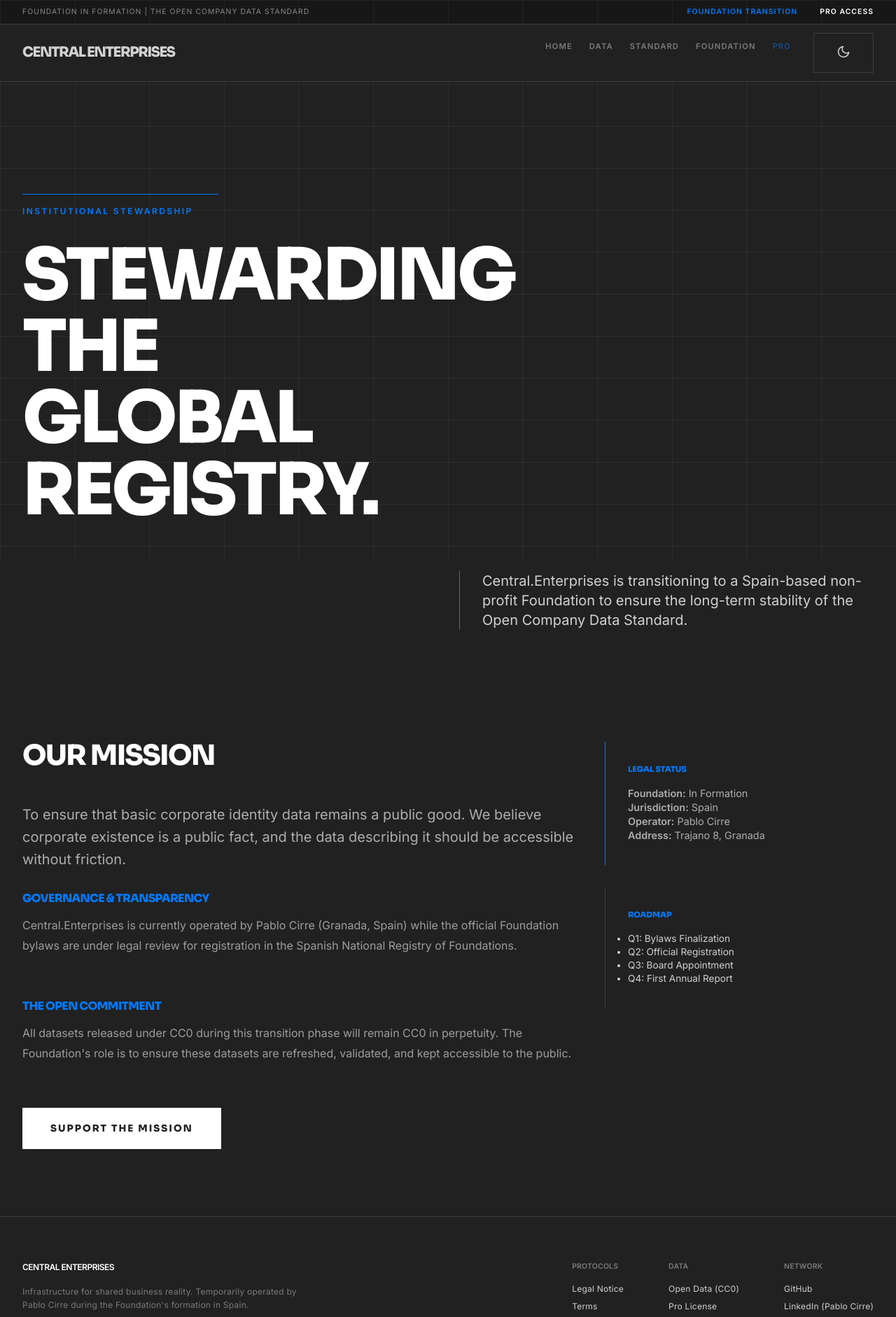
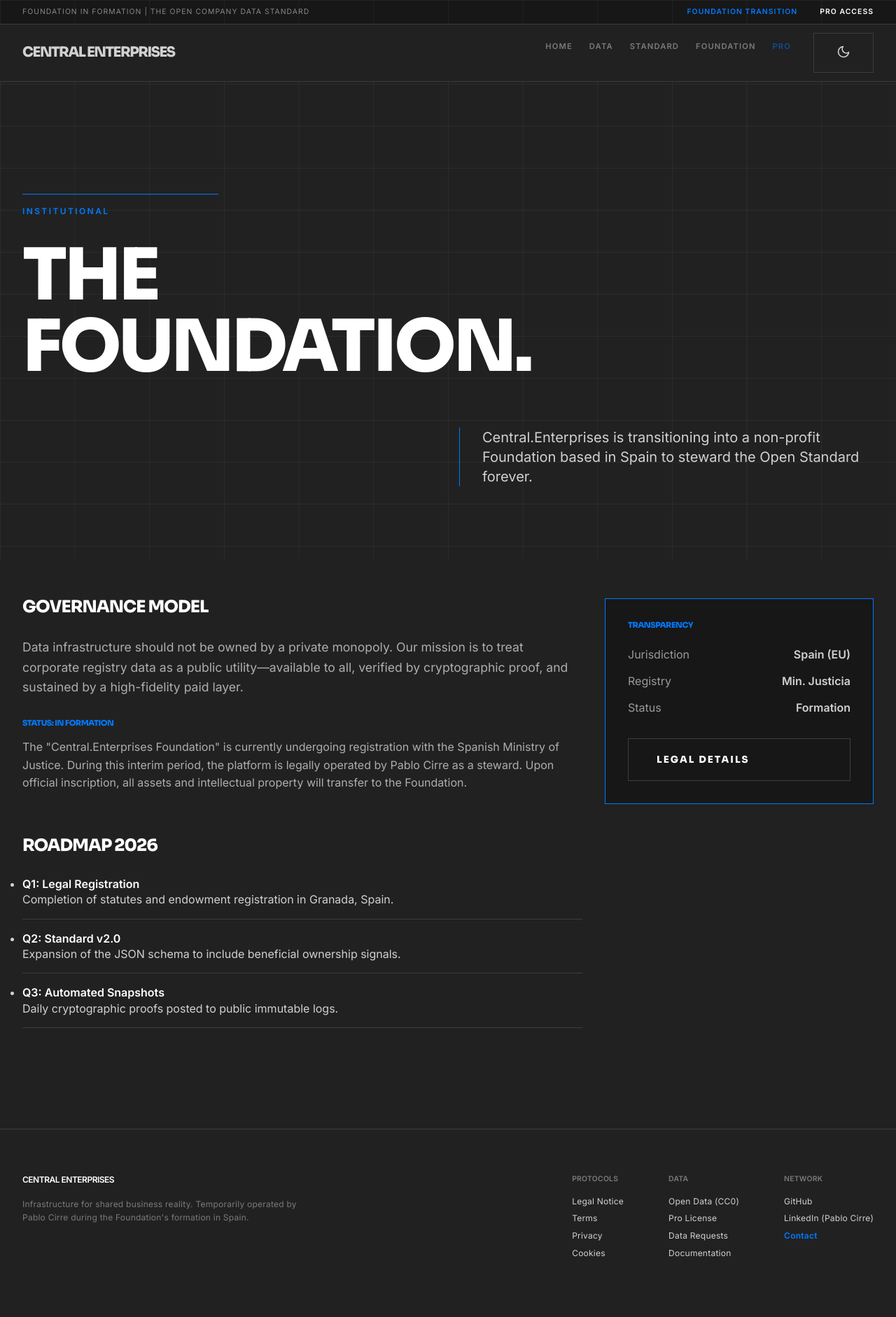
Before and after one commit to base-datos-empresas/central-enterprises, a PHP site: page /foundation/ in a window 1280 px wide. Shown: the top 1882 px of the page at 70% size. Run offline with PHP 8.4, Linux system fonts and the light colour scheme.

Commit message:
feat: foundation transparency page and trust remediations

```diff
--- a/public_html/data/index.php
+++ b/public_html/data/index.php
@@ -241,9 +241,11 @@ if ($filterJurisdiction && count($groupedCatalog) === 1) {
                                             </div>
                                         </div>
                                         <div>
-                                            <div style="font-size: 0.7rem; opacity: 0.6; text-transform: uppercase;">Quality
+                                            <div style="font-size: 0.7rem; opacity: 0.6; text-transform: uppercase;">Verified Fields
                                             </div>
-                                            <div style="font-size: 1.2rem; font-weight: 800; color: var(--accent);">98.5%</div>
+                                            <div style="font-size: 1.2rem; font-weight: 800; color: var(--accent);">
+                                                <?= isset($meta['totals']['fields_verified']) ? $meta['totals']['fields_verified'] : '5/5' ?>
+                                            </div>
                                         </div>
                                     </div>
                                 <?php else: ?>
--- a/public_html/foundation/index.php
+++ b/public_html/foundation/index.php
@@ -7,31 +7,30 @@ $basePath = "..";
 <head>
     <meta charset="UTF-8">
     <meta name="viewport" content="width=device-width, initial-scale=1.0">
-    <title>The Foundation | Central.Enterprises</title>
+    <title>Foundation | Central.Enterprises</title>
     <!-- Fonts -->
     <link rel="preconnect" href="https://fonts.googleapis.com">
     <link rel="preconnect" href="https://fonts.gstatic.com" crossorigin>
     <link href="https://fonts.googleapis.com/css2?family=Inter:wght@400;600&family=Sora:wght@800;900&display=swap"
         rel="stylesheet">
     <!-- Titan Core Styles -->
-    <link rel="stylesheet" href="<?= $basePath ?>/assets/titan.css?v=10">
+    <link rel="stylesheet" href="<?= $basePath ?>/assets/titan.css?v=11">
     <link rel="icon" type="image/png" href="<?= $basePath ?>/assets/favicon.png">
     <script src="<?= $basePath ?>/assets/theme-toggle.js?v=7" defer></script>
 </head>
 
 <body data-theme="titan-dark">
     <div class="grid-bg"></div>
-
     <?php include $basePath . '/includes/header.php'; ?>
 
     <main>
         <header class="hero">
             <div class="grid-container">
-                <div class="section-meta">INSTITUTIONAL STEWARDSHIP</div>
-                <h1 class="hero-title">STEWARDING THE <br>GLOBAL REGISTRY.</h1>
+                <div class="section-meta">INSTITUTIONAL</div>
+                <h1 class="hero-title">THE<br>FOUNDATION.</h1>
                 <div class="hero-desc">
-                    Central.Enterprises is transitioning to a Spain-based non-profit Foundation to ensure the long-term
-                    stability of the Open Company Data Standard.
+                    Central.Enterprises is transitioning into a non-profit Foundation based in Spain to steward the Open
+                    Standard forever.
                 </div>
             </div>
         </header>
@@ -39,54 +38,64 @@ $basePath = "..";
         <section class="section">
             <div class="grid-container">
                 <div class="span-8">
-                    <h2 class="section-title">Our Mission</h2>
-                    <p style="font-size: 1.25rem; line-height: 1.6; opacity: 0.8; margin-bottom: 2rem;">
-                        To ensure that basic corporate identity data remains a public good. We believe corporate
-                        existence is a public fact, and the data describing it should be accessible without friction.
+                    <h2 class="heading" style="margin-bottom:2rem;">Governance Model</h2>
+                    <p style="margin-bottom:2rem; opacity:0.8; font-size:1.1rem; line-height:1.6;">
+                        Data infrastructure should not be owned by a private monopoly. Our mission is to treat corporate
+                        registry data as a public utility—available to all, verified by cryptographic proof, and
+                        sustained by a high-fidelity paid layer.
                     </p>
 
-                    <div style="margin-bottom: 4rem;">
-                        <h3 class="heading" style="font-size: 1rem; color: var(--accent); margin-bottom: 1rem;">
-                            Governance & Transparency</h3>
-                        <p style="opacity: 0.7; line-height: 1.8;">
-                            Central.Enterprises is currently operated by Pablo Cirre (Granada, Spain) while the official
-                            Foundation bylaws are under legal review for registration in the Spanish National Registry
-                            of Foundations.
+                    <div style="margin-bottom:4rem;">
+                        <h3 class="titan-label" style="margin-bottom:1rem;">Status: In Formation</h3>
+                        <p style="opacity:0.8; line-height:1.6;">
+                            The "Central.Enterprises Foundation" is currently undergoing registration with the Spanish
+                            Ministry of Justice.
+                            During this interim period, the platform is legally operated by Pablo Cirre as a steward.
+                            Upon official inscription, all assets and intellectual property will transfer to the
+                            Foundation.
                         </p>
                     </div>
 
-                    <div style="margin-bottom: 4rem;">
-                        <h3 class="heading" style="font-size: 1rem; color: var(--accent); margin-bottom: 1rem;">The Open
-                            Commitment</h3>
-                        <p style="opacity: 0.7; line-height: 1.8;">
-                            All datasets released under CC0 during this transition phase will remain CC0 in perpetuity.
-                            The Foundation's role is to ensure these datasets are refreshed, validated, and kept
-                            accessible to the public.
-                        </p>
-                    </div>
+                    <h2 class="heading" style="margin-bottom:2rem;">Roadmap 2026</h2>
+                    <ul class="compare-list" style="margin-bottom:3rem;">
+                        <li
+                            style="margin-bottom:1rem; padding-bottom:1rem; border-bottom:1px solid var(--structural-line);">
+                            <strong style="color:var(--text-header);">Q1: Legal Registration</strong><br>
+                            Completion of statutes and endowment registration in Granada, Spain.
+                        </li>
+                        <li
+                            style="margin-bottom:1rem; padding-bottom:1rem; border-bottom:1px solid var(--structural-line);">
+                            <strong style="color:var(--text-header);">Q2: Standard v2.0</strong><br>
+                            Expansion of the JSON schema to include beneficial ownership signals.
+                        </li>
+                        <li
+                            style="margin-bottom:1rem; padding-bottom:1rem; border-bottom:1px solid var(--structural-line);">
+                            <strong style="color:var(--text-header);">Q3: Automated Snapshots</strong><br>
+                            Daily cryptographic proofs posted to public immutable logs.
+                        </li>
+                    </ul>
 
-                    <a href="<?= $basePath ?>/donations/" class="btn-institutional primary">Support the Mission</a>
                 </div>
 
                 <div class="span-4">
-                    <div style="padding: 2rem; border-left: 1px solid var(--accent);">
-                        <h4 class="titan-label">LEGAL STATUS</h4>
-                        <p style="font-size: 0.9rem; margin-top: 1rem; opacity: 0.8;">
-                            <strong>Foundation:</strong> In Formation<br>
-                            <strong>Jurisdiction:</strong> Spain<br>
-                            <strong>Operator:</strong> Pablo Cirre<br>
-                            <strong>Address:</strong> Trajano 8, Granada
-                        </p>
-                    </div>
-
-                    <div style="padding: 2rem; margin-top: 2rem; border-left: 1px solid var(--structural-line);">
-                        <h4 class="titan-label">ROADMAP</h4>
-                        <ul class="compare-list" style="margin-top: 1rem; font-size: 0.85rem;">
-                            <li>Q1: Bylaws Finalization</li>
-                            <li>Q2: Official Registration</li>
-                            <li>Q3: Board Appointment</li>
-                            <li>Q4: First Annual Report</li>
-                        </ul>
+                    <div style="background:var(--bg-secondary); padding:2rem; border:1px solid var(--accent);">
+                        <h3 class="titan-label" style="color:var(--accent);">Transparency</h3>
+                        <div style="margin-top:1.5rem;">
+                            <div style="display:flex; justify-content:space-between; margin-bottom:1rem;">
+                                <span style="opacity:0.7;">Jurisdiction</span>
+                                <strong>Spain (EU)</strong>
+                            </div>
+                            <div style="display:flex; justify-content:space-between; margin-bottom:1rem;">
+                                <span style="opacity:0.7;">Registry</span>
+                                <strong>Min. Justicia</strong>
+                            </div>
+                            <div style="display:flex; justify-content:space-between; margin-bottom:1rem;">
+                                <span style="opacity:0.7;">Status</span>
+                                <strong style="color:var(--status-maintenance);">Formation</strong>
+                            </div>
+                        </div>
+                        <a href="<?= $basePath ?>/legal/notice/" class="btn-institutional secondary"
+                            style="width:100%; text-align:center; margin-top:1rem;">Legal Details</a>
                     </div>
                 </div>
             </div>
--- a/public_html/legal/notice/index.php
+++ b/public_html/legal/notice/index.php
@@ -95,8 +95,10 @@ $basePath = "../..";
 
                     <h2 class="section-title">6. Contact</h2>
                     <p style="opacity: 0.8; line-height: 1.6;">
-                        For legal notices or data requests, contact: <strong>LEGAL@CENTRAL.ENTERPRISES</strong> or use
-                        the <a href="<?= $basePath ?>/data/requests/" style="color:var(--accent)">Data Requests</a>
+                        For legal notices or data requests, please use our official
+                        <a href="<?= $basePath ?>/contact/" style="color:var(--accent)">Contact Form</a> or the
+                        <a href="<?= $basePath ?>/data/requests/" style="color:var(--accent)">Data Requests</a>
+                        channel.
                         channel.
                     </p>
                 </div>
```
